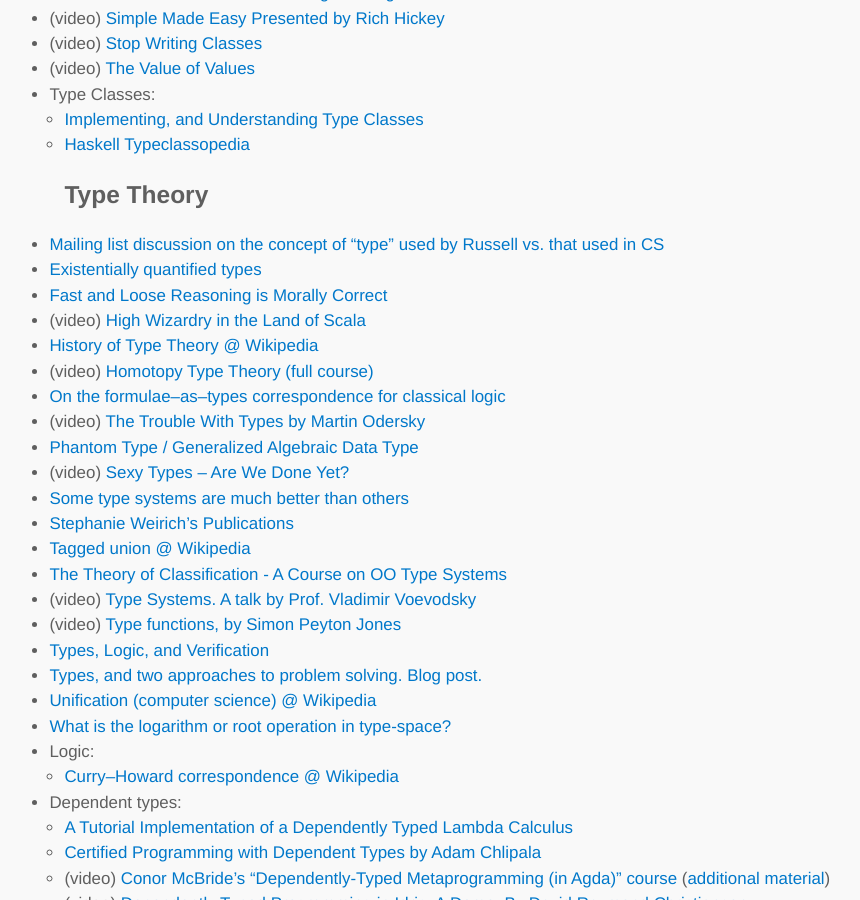
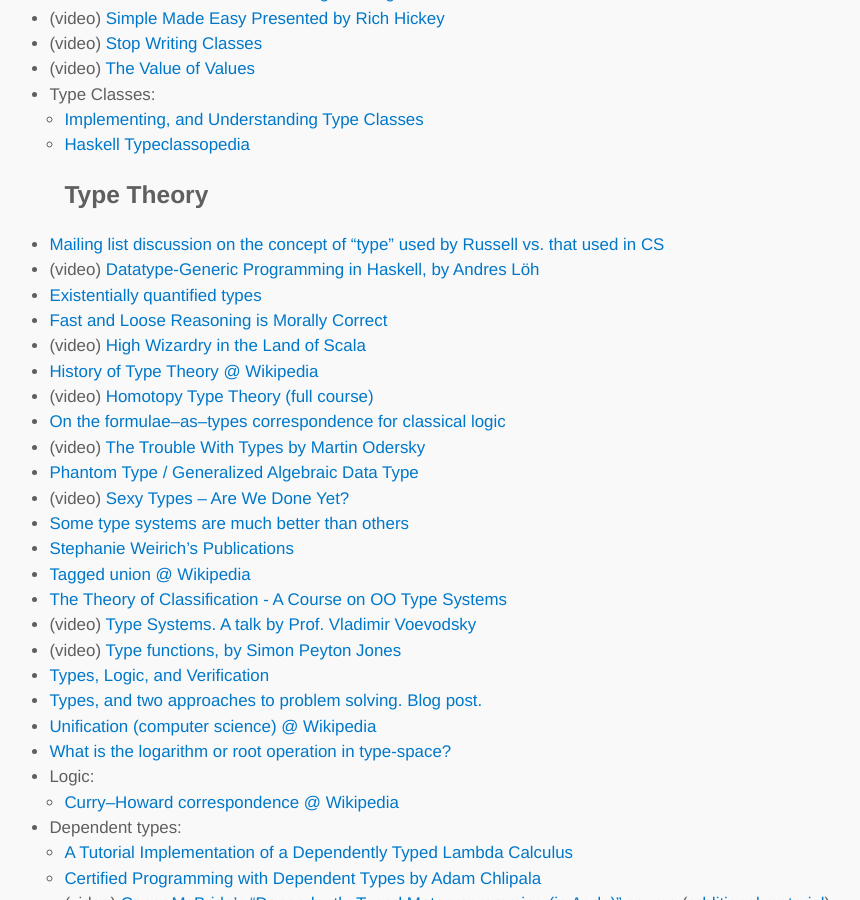
Before and after one commit to lambdatoast/lambdatoast.github.com, a Jekyll site: the page built from cs-resources/index.md, in a window 1280 px wide and 900 px high, scrolled down 6970 px. Shown: the whole window, without its empty margins (200-1060 px from the left). Built offline with Jekyll 4.4.1, drawn with Linux system fonts in a browser that asks for light colours.

Commit message:
Add link to Datatype-Generic Programming in Haskell talk.

```diff
--- a/cs-resources/index.md
+++ b/cs-resources/index.md
@@ -224,6 +224,7 @@
     + [Haskell Typeclassopedia](http://www.haskell.org/haskellwiki/Typeclassopedia)
 ## Type Theory
   - [Mailing list discussion on the concept of "type" used by Russell vs. that used in CS](http://lists.seas.upenn.edu/pipermail/types-list/2014/001745.html)
+  - (video) [Datatype-Generic Programming in Haskell, by Andres Löh](https://skillsmatter.com/skillscasts/3932-a-haskell-lecture-with-leading-expert-andres-loh)
   - [Existentially quantified types](http://en.wikibooks.org/wiki/Haskell/Existentially_quantified_types)
   - [Fast and Loose Reasoning is Morally Correct](http://www.cse.chalmers.se/~nad/publications/danielsson-et-al-popl2006.html)
   - (video) [High Wizardry in the Land of Scala](http://vimeo.com/28793245)
```
